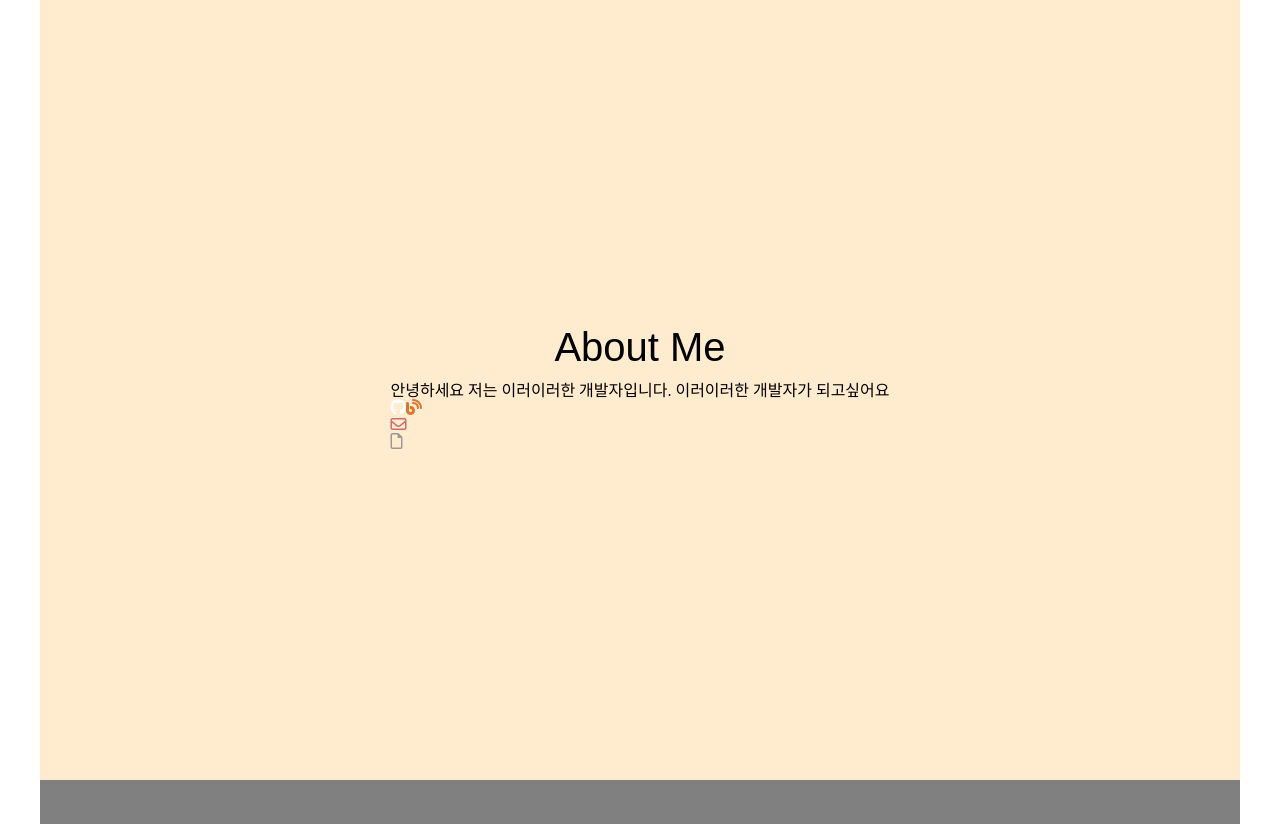
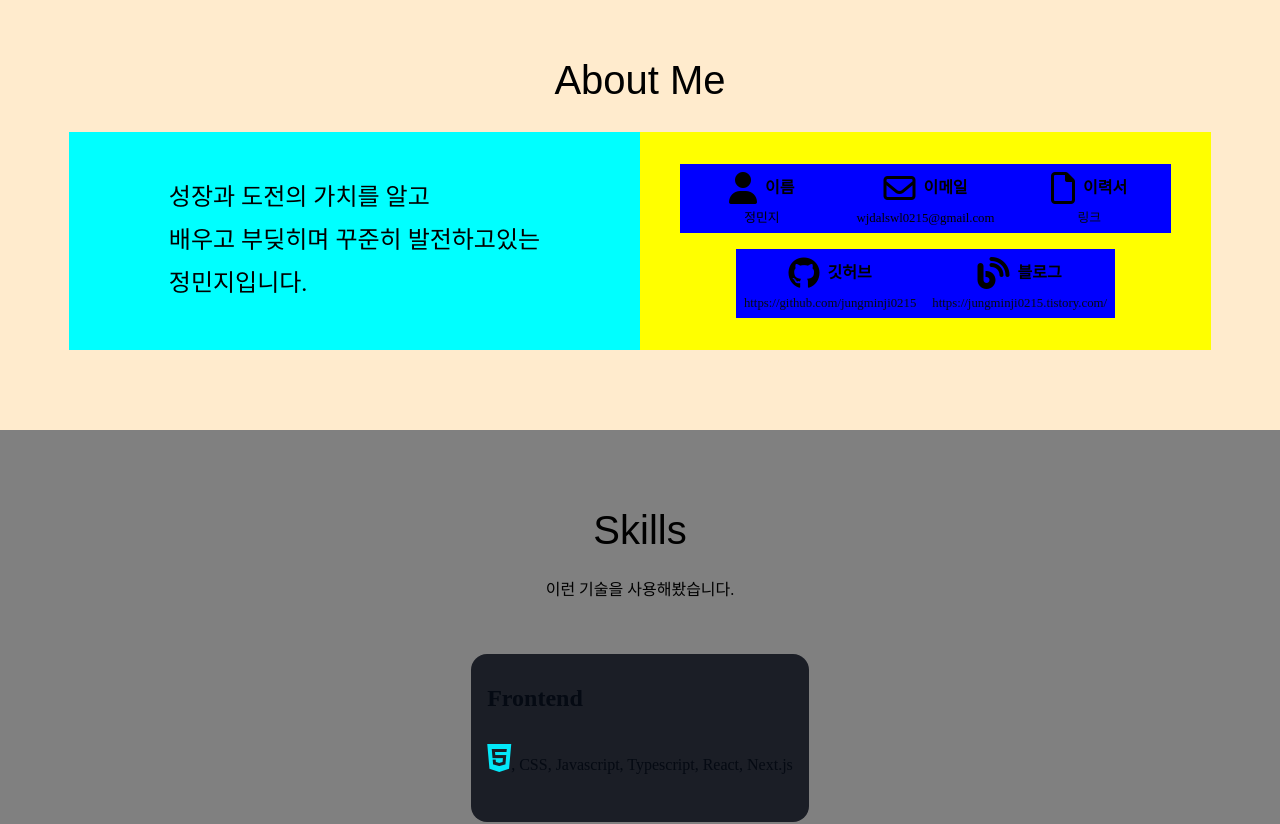
Before and after one commit to jungminji0215/jungminji-portfolio, a React (Vite) app: page / in a window 1280 px wide. Shown: the part 820-1644 px from the top of the page. Built offline with nearby package versions, Linux system fonts and the light colour scheme; a web font is replaced by a local one.

Commit message:
style : about me

```diff
--- a/src/App.css
+++ b/src/App.css
@@ -5,7 +5,7 @@
   flex-direction: column;
   justify-content: center;
   align-items: center;
-  height: 100vh;
+  /* height: 100vh; */
 }
 
 .title {
@@ -21,7 +21,7 @@
 
 .max-container {
   max-width: var(--size-max-width);
-  margin: auto;
+  /* margin: auto; */
 }
 
 /* Header */
@@ -33,6 +33,7 @@
   display: flex;
   justify-content: space-around;
   align-items: center;
+  z-index: 1;
 }
 
 .header__logo__title {
@@ -60,11 +61,12 @@
 
 /* Home */
 #home {
-  background-color: var(--color-primary);
+  /* background-color: var(--color-primary); */
   color: var(--color-text);
   padding: 5rem 1rem;
   padding-top: 7rem;
   text-align: center;
+  height: 100vh;
 }
 
 .home__title {
@@ -80,6 +82,63 @@
 }
 
 /* About Me */
+.about-me {
+  margin: 1rem 0;
+  display: flex;
+  /* gap: 1rem; */
+}
+
+.about-me__description {
+  padding: 1rem;
+  background-color: aqua;
+  display: flex;
+  align-items: center;
+  justify-content: center;
+  width: 50%;
+}
+
+.about-me__description__message {
+  font-size: 1.5rem;
+  line-height: 1.8;
+}
+
+.about-me__info_items {
+  padding: 2rem 1rem;
+  background-color: yellow;
+  display: flex;
+  flex-wrap: wrap;
+  justify-content: center;
+  row-gap: 1rem;
+  width: 50%;
+}
+
+.about-me__item {
+  background-color: blue;
+  padding: 0.5rem;
+  display: flex;
+  flex: 0 0 calc(33.33% - 1rem);
+  flex-direction: column;
+  justify-content: center;
+  align-items: center;
+}
+
+.about-me__item__title {
+  font-weight: bold;
+  display: flex;
+  justify-content: center;
+  align-items: center;
+  gap: 0.5rem;
+  /* font-size: 1rem; */
+  margin-bottom: 0.5rem;
+}
+
+.about-me__item__title__icon {
+  font-size: 2rem;
+}
+
+.about-me__item__content {
+  font-size: 0.8rem;
+}
 
 /* Skills */
 .skills {
@@ -106,6 +165,15 @@
   font-size: 1.5rem;
   font-weight: bold;
   margin-bottom: 1rem;
+}
+
+/* Footer */
+footer {
+  padding: 4rem;
+  display: flex;
+  flex-direction: column;
+  justify-content: center;
+  align-items: center;
 }
 
 /* TODO 삭제 */
--- a/src/App.jsx
+++ b/src/App.jsx
@@ -52,7 +52,7 @@ function App() {
       </header>
 
       {/* Main */}
-      <main className="max-container">
+      <main>
         {/* Home */}
         <section id="home" className="section">
           <p className="home__title">
@@ -70,43 +70,69 @@ function App() {
         {/* About Me */}
         <section id="about-me" className="section">
           <h2 className="title">About Me</h2>
-          <div>
+          <div className="about-me max-container">
             {/* 소개 */}
-            <section>
-              <p>
-                안녕하세요 저는 이러이러한 개발자입니다. 이러이러한 개발자가
-                되고싶어요
+            <section className="about-me__description">
+              <p className="about-me__description__message">
+                성장과 도전의 가치를 알고 <br />
+                배우고 부딪히며 꾸준히 발전하고있는 <br />
+                정민지입니다.
               </p>
             </section>
 
-            <section>
-              <a href="https://github.com/jungminji0215" target="_blank">
-                <i className="fa-brands fa-github"></i>
-              </a>
-
-              <a
-                href="https://jungminji0215.tistory.com/"
-                target="_blank"
-                className="test"
-              >
-                <i
-                  className="fa-solid fa-blog"
-                  style={{ color: " #dd7631" }}
-                ></i>
-              </a>
-
-              <div>
-                <i
-                  className="fa-regular fa-envelope"
-                  style={{ color: "#d06c71" }}
-                ></i>
+            <section className="about-me__info_items">
+              <div className="about-me__item">
+                <div className="about-me__item__title">
+                  <i className="fa-solid fa-user about-me__item__title__icon"></i>
+                  <p>이름</p>
+                </div>
+                <p className="about-me__item__content">정민지</p>
               </div>
 
-              <div>
-                <i
-                  className="fa-regular fa-file"
-                  style={{ color: "#989a98" }}
-                ></i>
+              <div className="about-me__item">
+                <div className="about-me__item__title">
+                  <i className="fa-regular fa-envelope about-me__item__title__icon"></i>
+                  <p>이메일</p>
+                </div>
+                <p className="about-me__item__content">
+                  wjdalswl0215@gmail.com
+                </p>
+              </div>
+
+              <div className="about-me__item">
+                <div className="about-me__item__title">
+                  <i className="fa-regular fa-file about-me__item__title__icon"></i>
+                  <p>이력서</p>
+                </div>
+                <a className="about-me__item__content"> 링크 </a>
+              </div>
+
+              <div className="about-me__item">
+                <div className="about-me__item__title">
+                  <i className="fa-brands fa-github about-me__item__title__icon"></i>
+                  <p>깃허브</p>
+                </div>
+                <a
+                  href="https://github.com/jungminji0215"
+                  target="_blank"
+                  className="about-me__item__content"
+                >
+                  https://github.com/jungminji0215
+                </a>
+              </div>
+
+              <div className="about-me__item">
+                <div className="about-me__item__title">
+                  <i className="fa-solid fa-blog about-me__item__title__icon"></i>
+                  <p>블로그</p>
+                </div>
+                <a
+                  href="https://jungminji0215.tistory.com/"
+                  target="_blank"
+                  className="about-me__item__content"
+                >
+                  https://jungminji0215.tistory.com/
+                </a>
               </div>
             </section>
           </div>
@@ -214,11 +240,11 @@ function App() {
         </section>
 
         {/* Top Scroll */}
-        <aside>
+        {/* <aside>
           <a href="#" title="위로 가기">
             <i className="fa-solid fa-arrow-up"></i>
           </a>
-        </aside>
+        </aside> */}
       </main>
 
       {/* Footer */}
--- a/src/index.css
+++ b/src/index.css
@@ -7,7 +7,7 @@
   --color-primary-variant: var(--color-gray);
   --color-accent: var(--color-blue);
   --color-accent-variant: var(--color-orange);
-  --color-text: var(--color-white);
+  --color-text: var(--color-black);
 
   /* Colors */
   --color-white: #ffffff;
```
